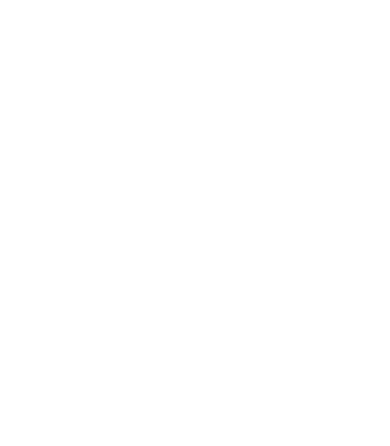
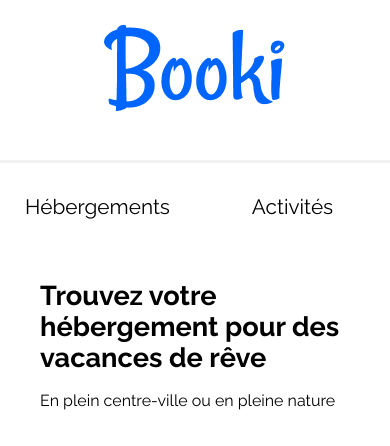
Before and after one commit to fdacheux/projet-2_booki, a plain HTML site: page index.html in a window 390 px wide. Drawn offline with Linux system fonts and the light colour scheme.

Commit message:
creation header + responsive

```diff
--- a/css/style.css
+++ b/css/style.css
@@ -0,0 +1,122 @@
+*,
+*::before,
+*::after {
+    box-sizing: border-box;
+}
+
+* {
+    font-family: inherit;
+}
+
+/******************************/
+/*********** BODY *************/
+/******************************/
+
+body {
+    font-family: 'Raleway', sans-serif;
+}
+
+header, main{
+    margin: auto;
+    max-width: 1400px;
+}
+
+/***** Headers *****/
+
+h1 {
+    font-size: 1.7em;
+    font-weight: 700;
+}
+
+/***** Links *****/
+
+a {
+    text-decoration: none;
+    color: inherit;
+}
+
+/***** Lists *****/
+
+ul {
+    list-style-type: none;
+    padding: 0;
+}
+
+li {
+
+    list-style-type: none;
+}
+
+
+/*__________________________________*/
+/*------------> HEADER <------------*/
+/*__________________________________*/
+
+
+header {
+    width: 93%;
+    margin: auto;
+}
+
+.navbar {
+    display: flex;
+    flex-direction: row;
+    align-items: center;
+
+}
+
+.navbar__logo {
+    width: 70%;
+    padding-top: 32px;
+}
+
+.navbar__button-group {
+    display: flex;
+    width: 40%;
+    flex-direction: row;
+    font-size: 1.3em;
+}
+
+.navbar__button {
+    display: flex;
+    width: 500px;
+    justify-content: center;
+    padding: 32px 24px 0 24px;
+}
+
+.navbar__button:hover {
+    color: #0065FC;
+    border-top: solid 3px #0065FC;
+}
+
+
+@media (max-width:767px) {
+    header{
+        width:100%;
+        margin: none;
+    }
+
+    .navbar {
+        display: flex;
+        flex-direction: column;
+        align-items: center;
+    }
+
+    .navbar__logo{
+        text-align: center;
+        padding: 0;
+    }
+
+    .navbar__button-group {
+        width: 100%;
+    }
+
+    .navbar__button{
+        border-top: 3px solid #F2F2F2;
+    }
+
+    .promise-block{
+        display:block;
+        margin: 40px;
+    }
+}
--- a/index.html
+++ b/index.html
@@ -23,7 +23,23 @@
     <title>Booki : site de réservation d'hébergements</title>
 </head>
 <body>
-
+    <header>
+        <nav class="navbar">
+            <a href="#" class="navbar__logo"><img src="images/logo/Booki@3x.png" alt="logo_booki" /></a>
+            <ul class="navbar__button-group">
+                <li class="navbar__button">
+                    <a href="#ancre_hebergements">Hébergements</a>
+                </li>
+                <li class="navbar__button">
+                    <a href="#ancre_activites">Activités</a>
+                </li>
+            </ul>
+        </nav>
+        <div class="promise-block">
+            <h1>Trouvez votre hébergement pour des vacances de rêve</h1>
+            <p>En plein centre-ville ou en pleine nature</p>
+        </div>
+    </header>
 
 </body>
 </html>
```
Also changed, not shown: images/logo/Booki@3x.png (added).
